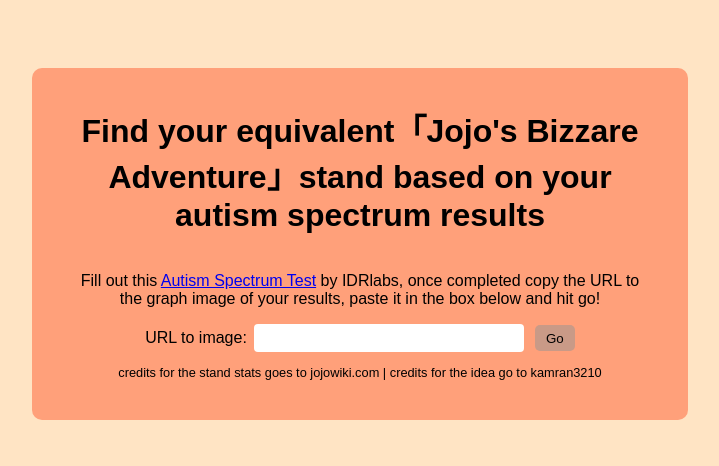
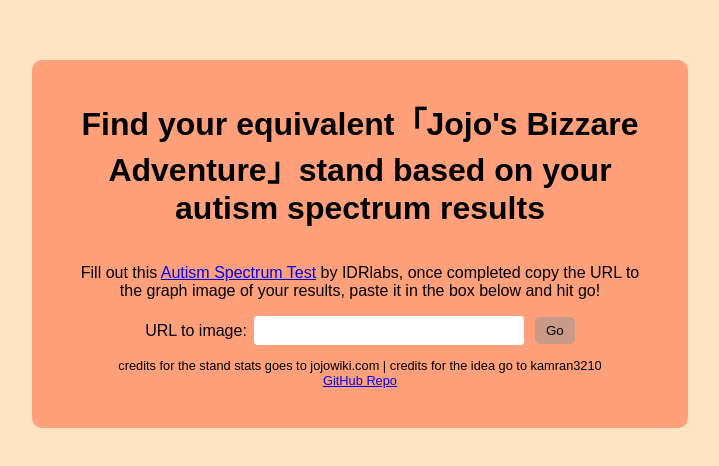
Before and after one commit to AlessioRW/jojo-stand-by-asd, a React (Create React App) app: page / in a window 1280 px wide. Shown: the part 156-622 px from the top of the page, without its empty margins (280-999 px from the left). Built offline with nearby package versions, Linux system fonts and the light colour scheme.

Commit message:
added repo link

```diff
--- a/src/pages/Main.jsx
+++ b/src/pages/Main.jsx
@@ -38,7 +38,7 @@
                     </button>
             </div>
 
-            <p className='credits'>credits for the stand stats goes to jojowiki.com | credits for the idea go to kamran3210</p>
+            <p className='credits'>credits for the stand stats goes to jojowiki.com | credits for the idea go to kamran3210 <br /> <a href='https://github.com/AlessioRW/jojo-stand-by-asd'>GitHub Repo</a></p>
         </div>
     )
 }
--- a/src/styles/pages/main.scss
+++ b/src/styles/pages/main.scss
@@ -46,5 +46,6 @@
     .credits{
         font-size: 80%;
         margin-bottom: 0px;
+        text-align: center;
     }
 }
```
